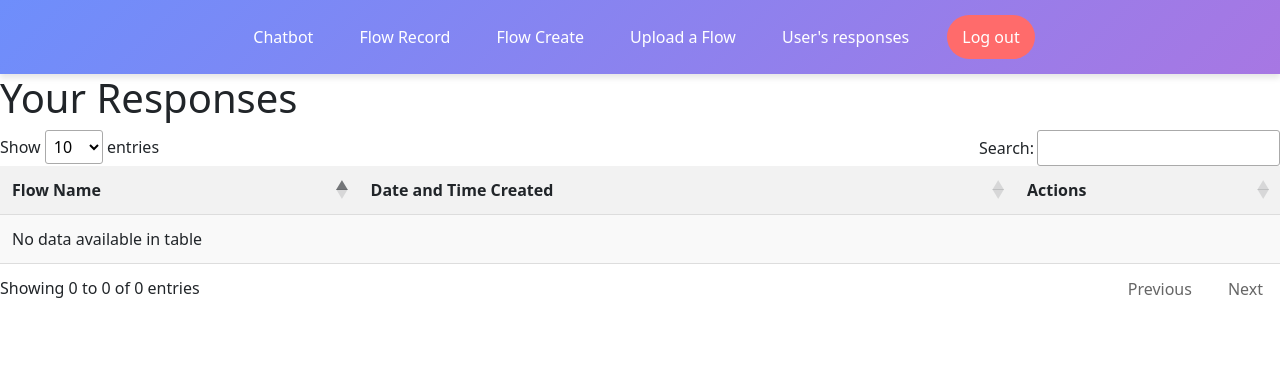
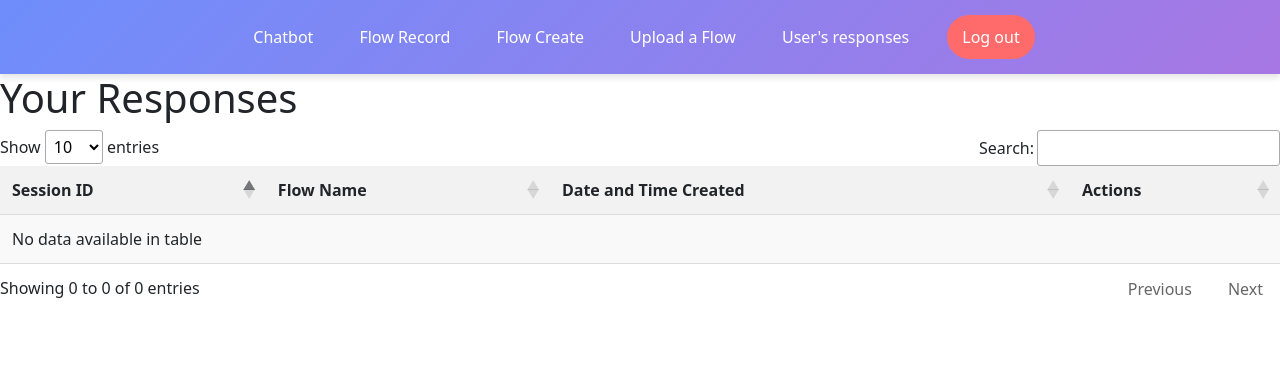
Before and after one commit to m-toufeeq/Django-Chatbot, a Django app: page /user_responses/ in a window 1280 px wide. Shown: the top 374 px of the page. Run offline with Django 5.2, Linux system fonts and the light colour scheme; a user stored in the database is signed in; data comes from the database, SQL or seed files in the repository; both versions use the stored data as it was after the commit; some libraries are stand-ins or nearby versions.

Commit message:
++sessions

```diff
--- a/Chatbot/ChabotFeature/models.py
+++ b/Chatbot/ChabotFeature/models.py
@@ -5,8 +5,6 @@ from django.contrib.auth.models import User
 class UserProfile(models.Model):
     user = models.OneToOneField(User, on_delete=models.CASCADE)
     period_start_date = models.DateField(auto_now_add=True)
-
-
 
 class SymptomLog(models.Model):
     user = models.ForeignKey(UserProfile, on_delete=models.CASCADE)
@@ -30,6 +28,7 @@ class FlowOption(models.Model):
     next_step = models.ForeignKey(FlowStep, null=True, blank=True, on_delete=models.SET_NULL, related_name='previous_options')
 
 class UserResponse(models.Model):
+    session_id = models.CharField(max_length=100)  # Store the unique session ID
     user = models.ForeignKey(UserProfile, on_delete=models.CASCADE)
     step = models.ForeignKey(FlowStep, on_delete=models.CASCADE)
     response = models.CharField(max_length=100, null=True, default=None)
--- a/Chatbot/ChabotFeature/templates/ChabotFeature/upload_flow.html
+++ b/Chatbot/ChabotFeature/templates/ChabotFeature/upload_flow.html
@@ -95,13 +95,12 @@
         nextStepSelects.each(function() {
             if (isFinalStepChecked) {
                 $(this).prop('disabled', true);
-                $(this).val('');
+                $(this).val(''); // Clear value when disabled
             } else {
                 $(this).prop('disabled', false);
             }
         });
     }
-
     function addDeleteStepButton(parentCard) {
         if (!parentCard.find('.delete-step-btn').length) {
             parentCard.append(`
@@ -264,7 +263,7 @@
         window.location.href = '{% url "download_template" %}';
     });
 
-    $('#uploadExcelFile').on('change', function(event) {
+       $('#uploadExcelFile').on('change', function(event) {
         const file = event.target.files[0];
         if (file) {
             const formData = new FormData();
--- a/Chatbot/ChabotFeature/templates/ChabotFeature/user_responses.html
+++ b/Chatbot/ChabotFeature/templates/ChabotFeature/user_responses.html
@@ -7,6 +7,7 @@
 <table id="user-responses" class="display">
     <thead>
         <tr>
+            <th>Session ID</th>
             <th>Flow Name</th>
             <th>Date and Time Created</th>
             <th>Actions</th>
@@ -15,10 +16,11 @@
     <tbody>
         {% for response in responses %}
         <tr>
+            <td>{{ response.session_id }}</td>
             <td>{{ response.step.flow.name }}</td>
             <td>{{ response.response_date|date:"Y-m-d H:i" }}</td>
             <td>
-                <button class="review-flow-btn" data-flow-id="{{ response.step.flow.id }}" data-response-id="{{ response.id }}">Review Flow</button>
+                <button class="review-flow-btn" data-flow-id="{{ response.step.flow.id }}" data-session-id="{{ response.session_id }}">Review Flow</button>
             </td>
         </tr>
         {% endfor %}
@@ -34,7 +36,6 @@
     </div>
 </div>
 {% endblock %}
-
 {% block extra_js %}
 <link rel="stylesheet" type="text/css" href="https://cdn.datatables.net/1.10.24/css/jquery.dataTables.css">
 <script type="text/javascript" charset="utf8" src="https://cdn.datatables.net/1.10.24/js/jquery.dataTables.js"></script>
@@ -48,18 +49,18 @@
 
         $('.review-flow-btn').on('click', function() {
             var flowId = $(this).data('flow-id');
-            var responseId = $(this).data('response-id');
-            var flowName = $(this).closest('tr').find('td:first').text();
+            var sessionId = $(this).data('session-id');
+            var flowName = $(this).closest('tr').find('td:nth-child(2)').text();  // Get the Flow Name from the second column
 
             // Set the flow name in the modal
             $('#modalFlowName').text(flowName);
 
-            // AJAX call to get flow steps and user responses
+            // AJAX call to get flow steps and user responses for the session
             $.ajax({
                 url: '{% url "get_flow_steps" %}',
                 data: {
                     'flow_id': flowId,
-                    'response_id': responseId
+                    'session_id': sessionId
                 },
                 dataType: 'json',
                 success: function(data) {
--- a/Chatbot/ChabotFeature/views.py
+++ b/Chatbot/ChabotFeature/views.py
@@ -12,7 +12,9 @@ from django.http import FileResponse, Http404, HttpResponse, JsonResponse
 from django.core.files.storage import default_storage
 from django.middleware.csrf import get_token
 import pandas as pd
-
+import uuid
+from django.db.models import Min
+from django.db.models import Count
 def flow_buttons(request):
     flows = Flow.objects.all()
     buttons = [{'id': flow.id, 'text': flow.name} for flow in flows]
@@ -25,7 +27,7 @@ def start_chat(request):
     data = json.loads(request.body)
     flow_text = data.get('flow_text')
     flow_text = flow_text.split("_")[0]
-    #2_flow
+
     # Retrieve the Flow object based on the button text
     try:
         flow = Flow.objects.get(id=flow_text)
@@ -38,49 +40,17 @@ def start_chat(request):
     if not first_step:
         return JsonResponse({'error': 'No steps found for this flow'}, status=404)
 
+    # Generate a unique session ID and store it in the session
+    session_id = str(uuid.uuid4())  # Generate unique session ID
+    request.session['session_id'] = session_id
+
     # Return the first step of the flow along with the available options
-
-
     return JsonResponse({
         'step_id': first_step.id,
         'text': first_step.text,
-        'options': list(first_step.options.values('id', 'text'))
+        'options': list(first_step.options.values('id', 'text')),
+        'session_id': session_id
     })
-
-# Handle User Response View
-@login_required
-def handle_response(request, step_id, option_id):
-
-    step = FlowStep.objects.get(id=step_id)
-    option = FlowOption.objects.get(id=option_id)
-
-    # Save the user's response
-    UserResponse.objects.create(
-        user=UserProfile.objects.get(user=request.user),
-        step=step,
-        response=option.text
-    )
-
-    # Determine the next step
-    if option.next_step:
-
-
-        next_step = option.next_step
-        response_data = {
-            'step_id': next_step.id,
-            'text': next_step.text,
-            'options': list(next_step.options.values('id', 'text'))
-        }
-    else:
-        # End of flow
-        response_data = {
-            'text': "Thank you for completing the flow!",
-            'options': []
-        }
-
-    return JsonResponse(response_data)
-
-
 @login_required
 def index(request):
     flow = Flow.objects.all()
@@ -267,8 +237,6 @@ def flowcreate(request):
 @csrf_exempt
 @require_POST
 def create_flow(request):
-    import json
-
     try:
         data = json.loads(request.body)
         flow_name = data.get('name')
@@ -369,6 +337,7 @@ def update_flow(request, flow_id):
 
         return JsonResponse({'success': True})
     return JsonResponse({'error': 'Invalid request method'}, status=400)
+
 @login_required
 def respond_view(request, step_id, option_id):
     if request.method == 'GET':
@@ -376,25 +345,33 @@ def respond_view(request, step_id, option_id):
             # Retrieve the current step and selected option
             step = get_object_or_404(FlowStep, id=step_id)
             selected_option = get_object_or_404(FlowOption, id=option_id)
+
             # Determine the next step (if exists)
             next_step = selected_option.next_step
-            UserResponse.objects.create(
-                    user=UserProfile.objects.get(user=request.user),
-                    step=step,
-                    response=selected_option.text
-                )
+
+            # Retrieve the session ID from the request session
+            session_id = request.session.get('session_id', None)
+            if not session_id:
+                return JsonResponse({'error': 'Session not found'}, status=400)
+
+            # Store user response with the session ID
+            user_response = UserResponse.objects.create(
+                user=UserProfile.objects.get(user=request.user),
+                step=step,
+                response=selected_option.text,
+                session_id=session_id
+            )
+
             # Prepare response data for JSON
             if next_step:
-
                 data = {
                     'text': next_step.text,
                     'step_id': next_step.id,
                     'options': [{'id': option.id, 'text': option.text} for option in next_step.options.all()],
                 }
-
-
             else:
-                # If it's the final step, no further options
+                # If it's the final step, clear the session and return final message
+                request.session.pop('session_id', None)  # End session
                 data = {
                     'text': "This is the final step.",
                     'step_id': None,
@@ -406,8 +383,8 @@ def respond_view(request, step_id, option_id):
             return JsonResponse({'error': 'Step not found'}, status=404)
         except FlowOption.DoesNotExist:
             return JsonResponse({'error': 'Option not found'}, status=404)
+
     return JsonResponse({'error': 'Invalid request method'}, status=400)
-
 
 @login_required
 
@@ -438,17 +415,21 @@ def upload_excel(request):
         grouped = steps.groupby('Step Number')
 
         for step_number, group in grouped:
+
             step = {
                 'text': group['Step Text'].iloc[0],
-                'is_final_step': group['Is Final Step'].iloc[0] == 'True',
+                'is_final_step': bool(group['Is Final Step'].iloc[0]),
                 'options': []
             }
+            # print(step["is_final_step"])
             for _, row in group.iterrows():
                 step['options'].append({
                     'text': row['Option Text'],
                     'next_step': row['Next Step Number']
                 })
+                # print(step['options'])
             data['steps'].append(step)
+        # print(data)
         return JsonResponse(data)
 
     return JsonResponse({'error': 'Invalid request'}, status=400)
@@ -526,36 +507,19 @@ def skip_step(request, step_id):
 
 @login_required
 def exit_flow(request):
-    # Respond with a courteous goodbye message
-    return JsonResponse({
-        'message': 'Thank you for chatting with us! Have a great day!'
-    })
-
-@login_required
-def user_responses(request):
-    user_profile = request.user.userprofile
-    responses = UserResponse.objects.filter(user=user_profile).select_related('step__flow').order_by('-response_date')
-
-    # Prefetch related FlowSteps and FlowOptions
-    flow_steps = FlowStep.objects.prefetch_related(
-        Prefetch('options', queryset=FlowOption.objects.select_related('next_step'))
-    )
-
-    context = {
-        'responses': responses,
-        'flow_steps': flow_steps,
-    }
-    return render(request, 'ChabotFeature/user_responses.html', context)
-
+    session_id = request.session.pop('session_id', None)
+    if session_id:
+        return JsonResponse({'message': 'Flow exited successfully. Your session has ended.'})
+    return JsonResponse({'error': 'No active session found.'}, status=400)
 
 @login_required
 def get_flow_steps(request):
     flow_id = request.GET.get('flow_id')
-    response_id = request.GET.get('response_id')
+    session_id = request.GET.get('session_id')
 
     flow = Flow.objects.get(id=flow_id)
     steps = flow.flowstep_set.all().order_by('step_number')
-    user_responses = UserResponse.objects.filter(id=response_id, step__flow=flow)
+    user_responses = UserResponse.objects.filter(session_id=session_id, step__flow=flow)
 
     steps_data = []
     for step in steps:
@@ -566,3 +530,31 @@ def get_flow_steps(request):
         })
 
     return JsonResponse({'steps': steps_data})
+
+@login_required
+def user_responses(request):
+    user_profile = request.user.userprofile
+
+    # Fetch the first response per unique session_id
+    unique_sessions = (
+        UserResponse.objects
+        .filter(user=user_profile)
+        .values('session_id')  # Group by session_id
+        .annotate(first_response_date=Min('response_date'))  # Get the earliest response per session
+        .order_by('first_response_date')
+    )
+    print(unique_sessions)
+    # Fetch the corresponding flow and step data
+    responses = []
+    for session in unique_sessions:
+        # Get the first UserResponse for the session to display in the table
+        response = UserResponse.objects.filter(
+            user=user_profile, session_id=session['session_id']
+        ).order_by('response_date').first()
+        responses.append(response)
+
+    context = {
+        'responses': responses,
+    }
+
+    return render(request, 'ChabotFeature/user_responses.html', context)
```
Also changed, not shown: Chatbot/ChabotFeature/templates/ChabotFeature/upload_excel.html (deleted, +0 -15 lines), Chatbot/ChabotFeature/migrations/0003_userresponse_session_id.py (added), Chatbot/db.sqlite3.
